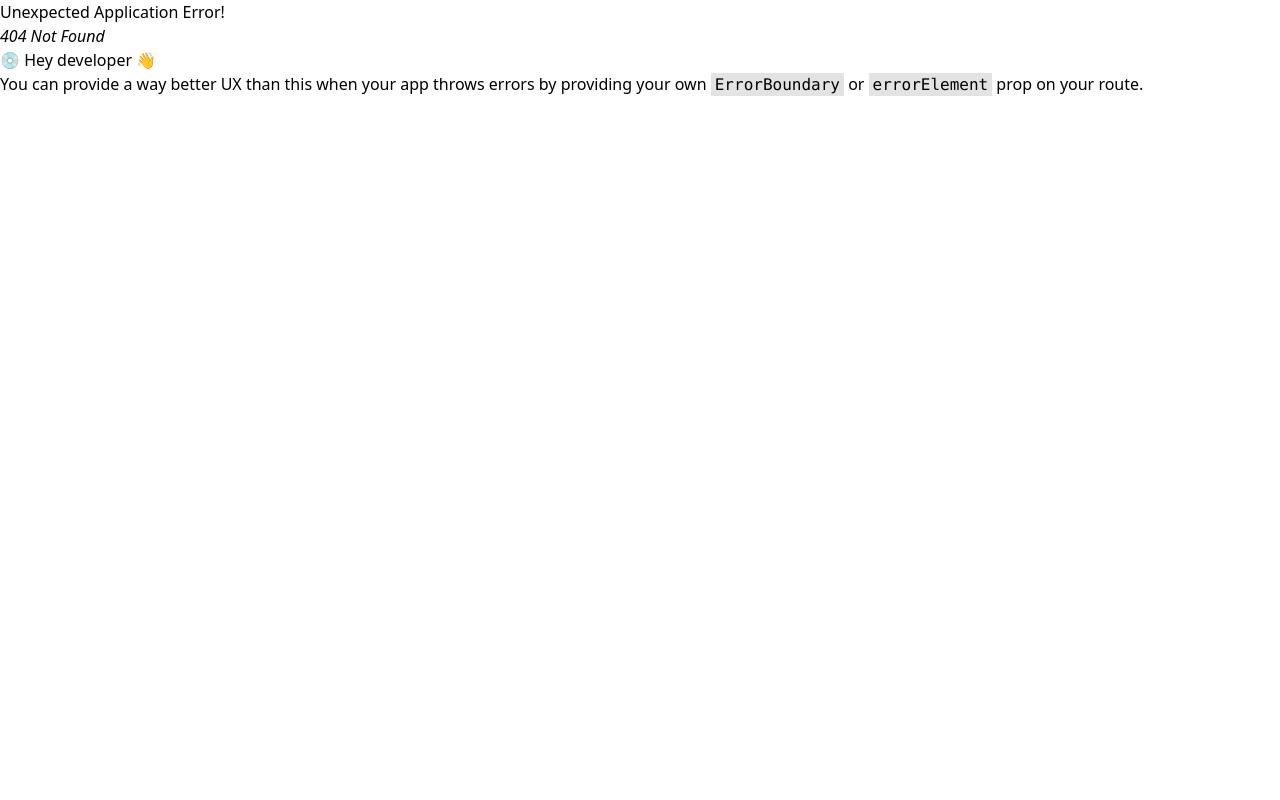
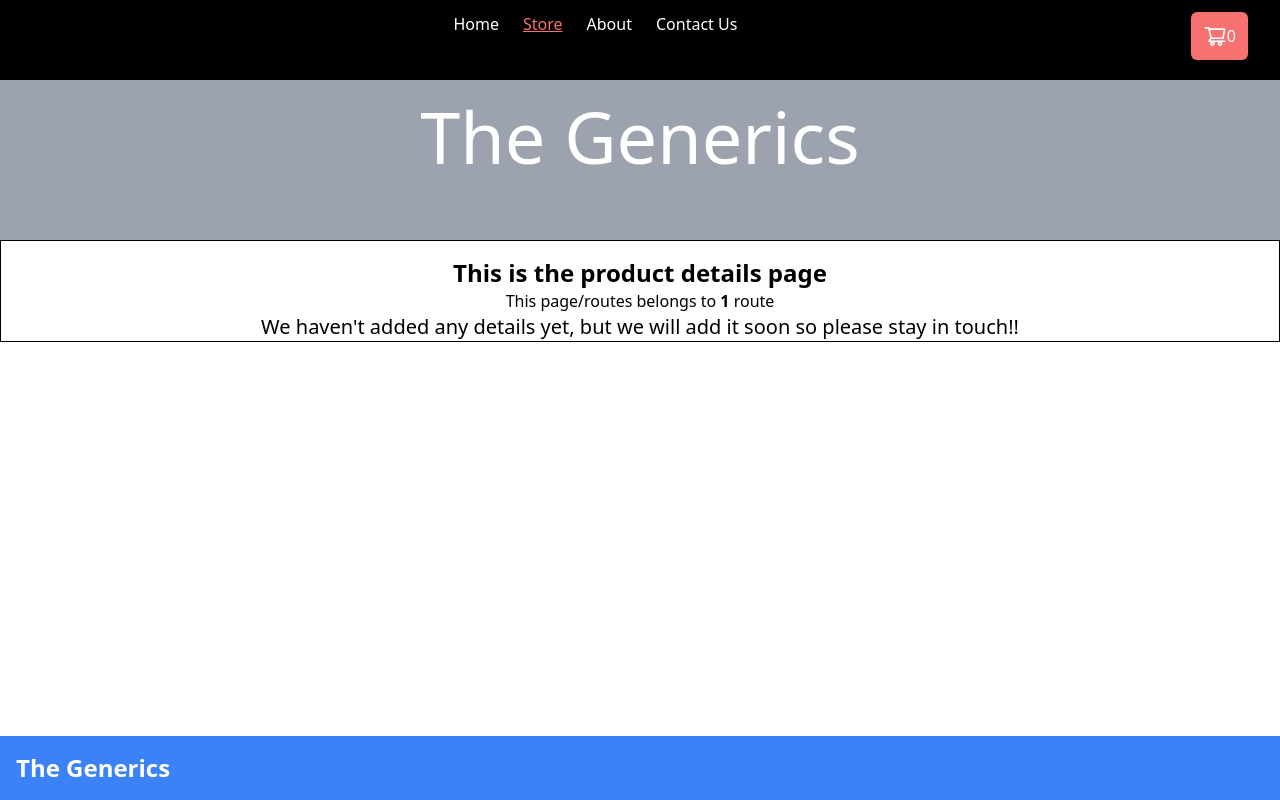
Before and after one commit to rishuishind/ecommerce, a React (Create React App) app: page /store/1 in a window 1280 px wide. Before the commit this address had no page. Built offline with nearby package versions, Linux system fonts and the light colour scheme.

Commit message:
added product details page

```diff
--- a/src/components/Music/MusicItem.jsx
+++ b/src/components/Music/MusicItem.jsx
@@ -1,5 +1,6 @@
 import { useContext } from "react";
 import Store from "../Contexts/Store";
+import { Link } from "react-router-dom";
 
 
 
@@ -54,6 +55,7 @@ const MusicItem = () => {
             <ul className='md:grid grid-cols-2 w-96 mx-auto gap-6'>
                 {productsArr.map(item => {
                     return (
+                        <Link to={`/store/${item.title}`}>
                             <div>
                                 {item.title}
                                 <img className=' rounded-lg hover:scale-110  transform transition duration-500' src={item.imageUrl} alt="img" />
@@ -62,6 +64,7 @@ const MusicItem = () => {
                                     <button onClick={ctx.addtocart} className=' bg-blue-400 text-white font-bold rounded mr-2 mt-1 p-1'>Add to cart</button>
                                 </div>
                             </div>
+                        </Link>
                     )
                 })}
             </ul>
--- a/src/components/Navbar/Navbar.jsx
+++ b/src/components/Navbar/Navbar.jsx
@@ -10,7 +10,7 @@ const Navibar = () => {
                 </div>
                 <div className='flex gap-6 mt-3'>
                     <li className='hover:cursor-pointer'><NavLink className={({ isActive }) => isActive ? 'underline text-red-400' : undefined} to='/home'>Home</NavLink></li>
-                    <li className='hover:cursor-pointer'> <NavLink className={({ isActive }) => isActive ? 'underline text-red-400' : undefined} to='/'>Store</NavLink></li>
+                    <li className='hover:cursor-pointer'> <NavLink className={({ isActive }) => isActive ? 'underline text-red-400' : undefined} to='/store'>Store</NavLink></li>
                     <li className='hover:cursor-pointer'><NavLink className={({ isActive }) => isActive ? 'underline text-red-400' : undefined} to='/about'>About</NavLink></li>
                     <li className='hover:cursor-pointer'><NavLink className={({ isActive }) => isActive ? 'underline text-red-400' : undefined} to='/contact'>Contact Us</NavLink></li>
                 </div>
--- /dev/null
+++ b/src/pages/ProductsDetails.jsx
@@ -0,0 +1,14 @@
+import { useParams } from "react-router-dom";
+
+const ProductDetails = () => {
+    const param = useParams();
+    return (
+        <section className='border border-black'>
+            <h1 className='font-bold text-center text-2xl mt-4'>This is the product details page</h1>
+            <p className='text-center'>This page/routes belongs to <p className='font-bold inline'>{param.productTitle}</p> route</p>
+            <p className='text-xl text-center'>We haven't added any details yet, but we will add it soon so please stay in touch!!</p>
+        </section>
+    )
+};
+
+export default ProductDetails;
```
Also changed, not shown: src/App.js (+6 -1 lines). Lines whose indentation alone changed are shown as unchanged.
